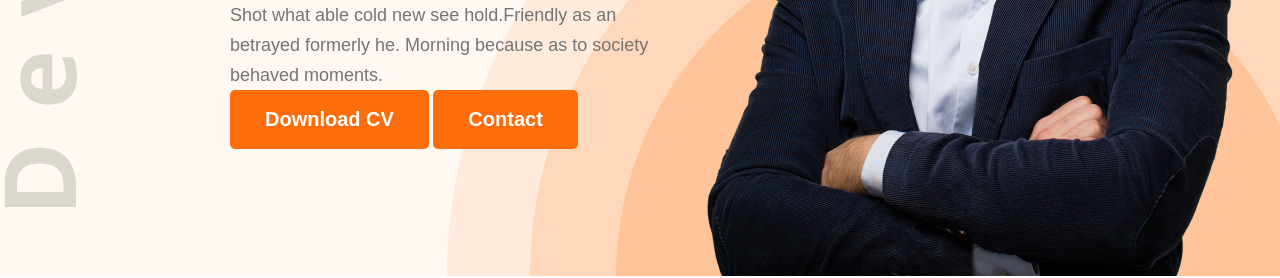
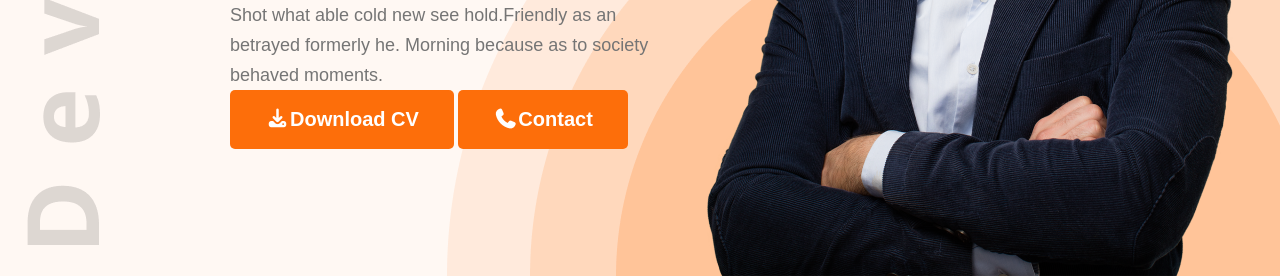
Before and after one commit to akibkan/my-first-github, a plain HTML site: page index.html in a window 1280 px wide. Shown: the part 556-834 px from the top of the page. Drawn offline with Linux system fonts and the light colour scheme; a web font is replaced by a local one.

Commit message:
add icon

```diff
--- a/index.html
+++ b/index.html
@@ -7,6 +7,7 @@
     <link rel="preconnect" href="https://fonts.googleapis.com">
     <link rel="preconnect" href="https://fonts.gstatic.com" crossorigin>
     <link href="https://fonts.googleapis.com/css2?family=Google+Sans:ital,opsz,wght@0,17..18,400..700;1,17..18,400..700&display=swap" rel="stylesheet">
+    <link rel="stylesheet" href="https://cdnjs.cloudflare.com/ajax/libs/font-awesome/7.0.1/css/all.min.css" integrity="sha512-2SwdPD6INVrV/lHTZbO2nodKhrnDdJK9/kg2XD1r9uGqPo1cUbujc+IYdlYdEErWNu69gVcYgdxlmVmzTWnetw==" crossorigin="anonymous" referrerpolicy="no-referrer" />
     <link rel="stylesheet" href="styles/portfolio.css">
 
 </head>
@@ -32,8 +33,8 @@
                     society behaved moments.
                 </p>
                 <div>
-                    <button class="btn">Download CV</button>
-                    <button class="btn">Contact</button>
+                    <button class="btn"> <i class="fa-solid fa-download"></i>Download CV</button>
+                    <button class="btn"> <i class="fa-solid fa-phone"></i>Contact</button>
                 </div>
 
             </div>
@@ -185,7 +186,7 @@
 
         </div>
         <div class="text-center">
-            <button class="btn">
+            <button class="btn"><i class="fa-solid fa-download"></i>
                 Download Cv
             </button>
         </div>
--- a/styles/portfolio.css
+++ b/styles/portfolio.css
@@ -58,7 +58,7 @@ header{
     background-color: #fff8f3;
     background: url(../images/developer.png), url(../images/header_bg.png),#fff8f3;
     background-repeat: no-repeat;
-    background-position: top left, bottom right;
+    background-position: 23px 38px, bottom right;
     padding-top: 50px;
 
 }
```
